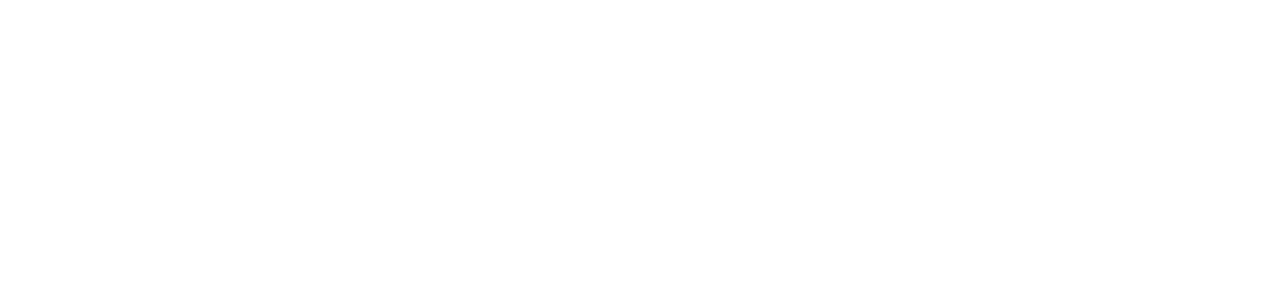
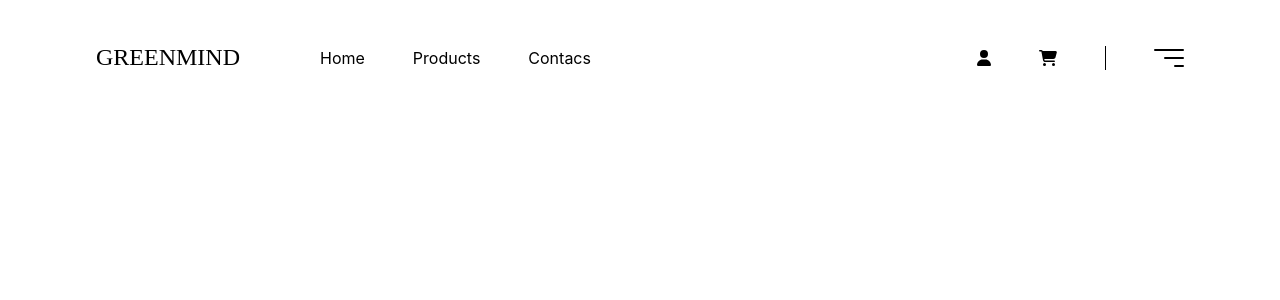
Before and after one commit to bilgekosee/e-plants, a React (Create React App) app: page / in a window 1280 px wide. Shown: the top 300 px of the page. Built offline with nearby package versions, Linux system fonts and the light colour scheme.

Commit message:
navbar kısmı eklendi

```diff
--- a/package.json
+++ b/package.json
@@ -3,6 +3,10 @@
   "version": "0.1.0",
   "private": true,
   "dependencies": {
+    "@fortawesome/fontawesome-svg-core": "^6.7.2",
+    "@fortawesome/free-brands-svg-icons": "^6.7.2",
+    "@fortawesome/free-solid-svg-icons": "^6.7.2",
+    "@fortawesome/react-fontawesome": "^0.2.2",
     "cra-template": "1.2.0",
     "react": "^19.0.0",
     "react-dom": "^19.0.0",
--- a/src/App.js
+++ b/src/App.js
@@ -1,7 +1,11 @@
 import "./App.css";
-
+import Home from "./Home/Home";
 function App() {
-  return <div className="App"></div>;
+  return (
+    <div className="App">
+      <Home />
+    </div>
+  );
 }
 
 export default App;
--- /dev/null
+++ b/src/Home/Home.css
@@ -0,0 +1,59 @@
+.navbar {
+  display: flex;
+  justify-content: space-between;
+  padding: 44px 96px;
+  align-items: center;
+}
+.title-navbarItem {
+  display: flex;
+  justify-content: space-between;
+  gap: 80px;
+  align-items: center;
+}
+.title {
+  font-family: "Libre Baskerville", serif;
+  font-weight: 500;
+  font-style: normal;
+  font-size: 24px;
+}
+.navbar-item {
+  display: flex;
+  gap: 48px;
+}
+.navbar-item a {
+  text-decoration: none;
+  color: black;
+}
+.navbar-icons {
+  display: flex;
+  gap: 48px;
+  align-items: center;
+}
+.one-line {
+  border-right: 1px solid black;
+  height: 24px;
+}
+.three-line {
+  display: flex;
+  flex-direction: column;
+  justify-content: center;
+  align-items: flex-end;
+  gap: 6px;
+}
+.line {
+  height: 2px;
+  background-color: black;
+  border-radius: 2px;
+}
+
+.line:nth-child(1) {
+  width: 30px;
+}
+
+.line:nth-child(2) {
+  width: 20px;
+}
+
+.line:nth-child(3) {
+  width: 10px;
+}
--- /dev/null
+++ b/src/Home/Home.js
@@ -0,0 +1,35 @@
+import React from "react";
+import { FontAwesomeIcon } from "@fortawesome/react-fontawesome";
+import { faUser, faShoppingCart } from "@fortawesome/free-solid-svg-icons";
+import "./Home.css";
+
+const Home = () => {
+  return (
+    <section id="home">
+      <div className="home-container">
+        <div className="navbar">
+          <div className="title-navbarItem">
+            <div className="title">GREENMIND</div>
+            <div className="navbar-item">
+              <a href="#">Home</a>
+              <a href="#">Products</a>
+              <a href="#">Contacs</a>
+            </div>
+          </div>
+
+          <div className="navbar-icons">
+            <FontAwesomeIcon icon={faUser} title="Kullanıcı" />
+            <FontAwesomeIcon icon={faShoppingCart} title="Sepet" />
+            <div className="one-line"></div>
+            <div className="three-line">
+              <div className="line"></div>
+              <div className="line"></div>
+              <div className="line"></div>
+            </div>
+          </div>
+        </div>
+      </div>
+    </section>
+  );
+};
+export default Home;
```
Also changed, not shown: 1 other file (tests, documents, lock files or other folders).
